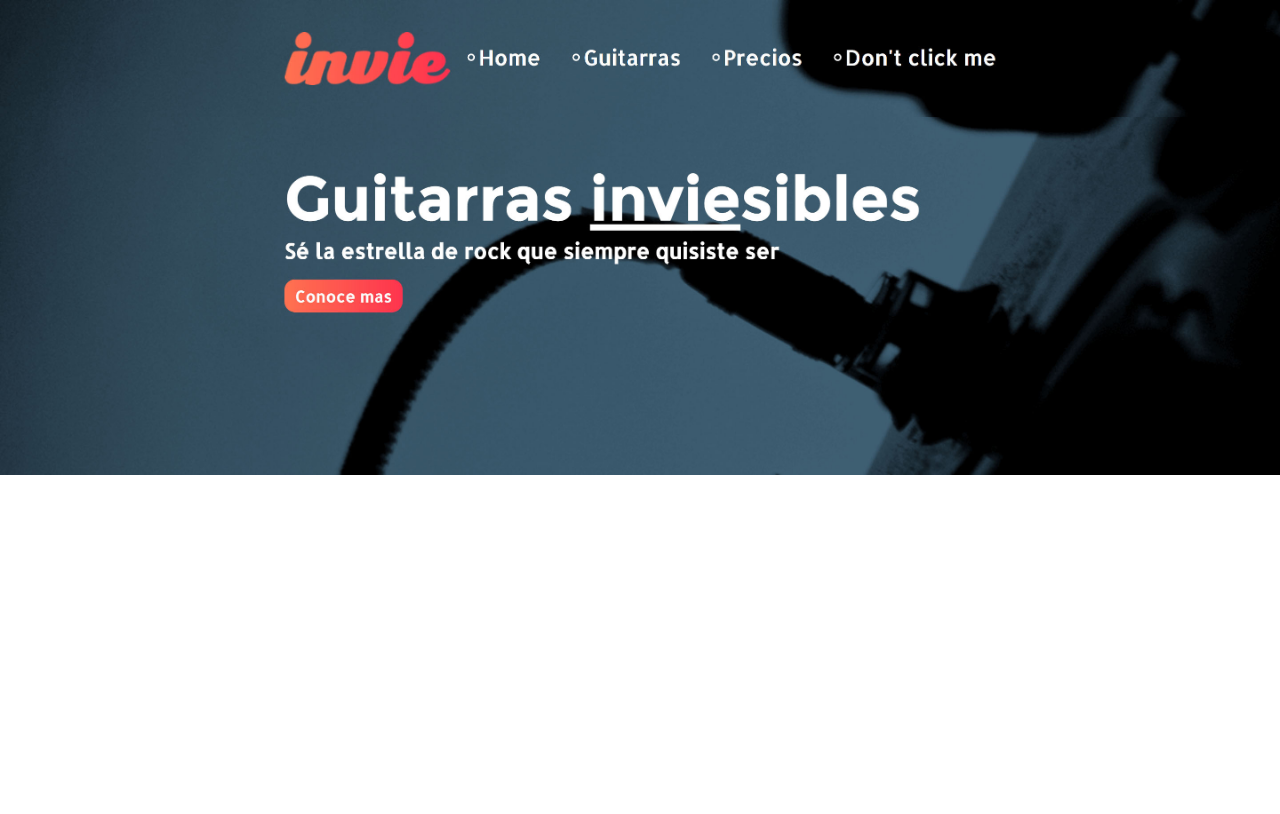
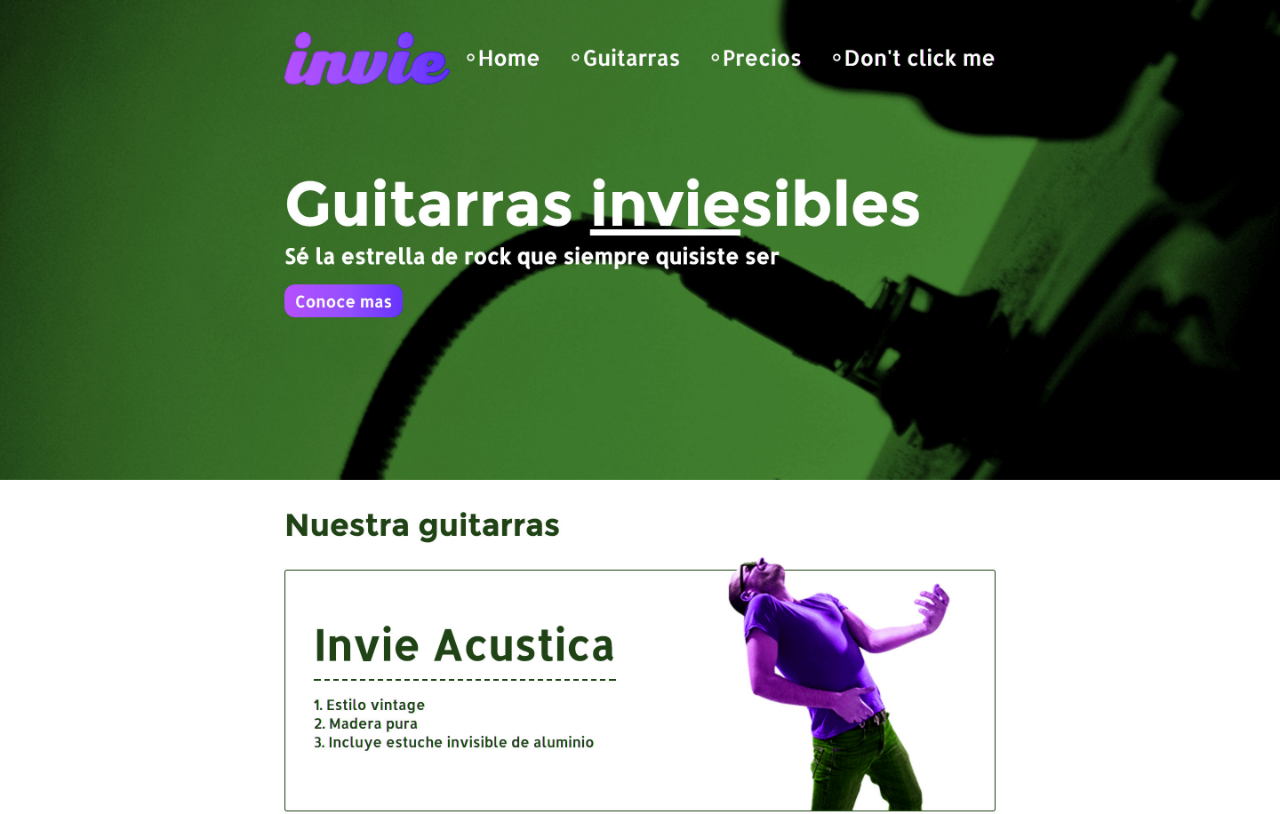
Before and after one commit to harold-20-06/repoprueba, a plain HTML site: page index.html in a window 1280 px wide. Shown: the top 814 px of the page. Drawn offline with Linux system fonts and the light colour scheme.

Commit message:
nueva version de invie

```diff
--- a/index.html
+++ b/index.html
@@ -11,7 +11,6 @@
   </style>
   </head>
   <body>
-   <img src="header.jpg">
-   <img src="hero.jpg">
+   <img src="nueva-version.jpg">
   </body>
 </html>
```
Also changed, not shown: nueva-version.jpg (added).
